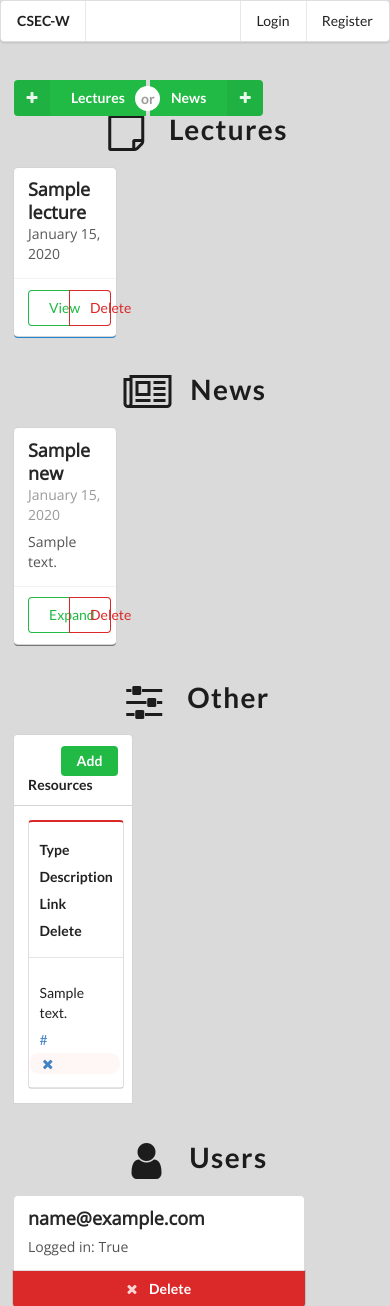
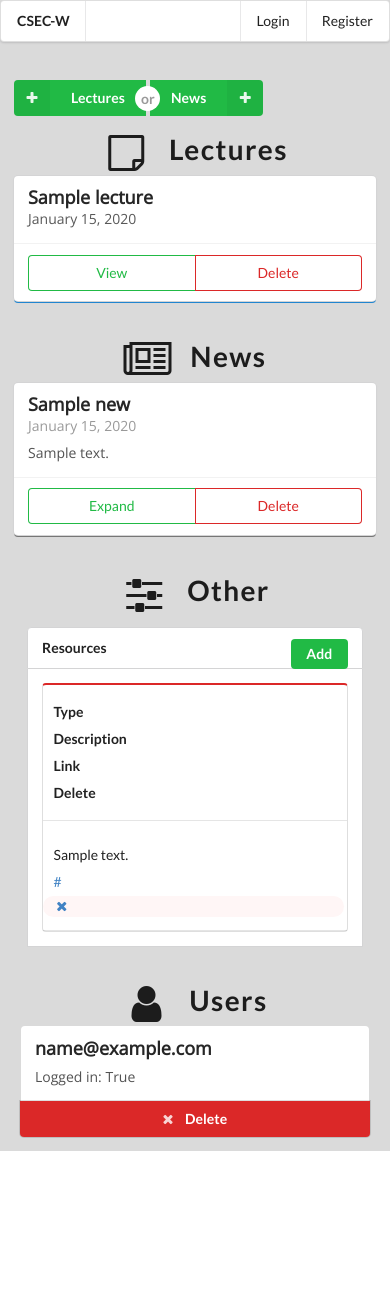
Before and after one commit to csecutsc/csecw_site, a Flask app: template app/templates/dashboard.html in a window 390 px wide. Shown: the top 1306 px of the page. After the commit the page ends 1151 px from the top, so only its background shows below. Run offline with Flask 2, Linux system fonts and the light colour scheme; tables that the repository leaves empty hold one stand-in row (values such as "Sample post"); the template is opened without the code that fills it: values that come from a table or form of the project are taken from there, most other values are stand-ins (such as "Sample title", 1, 10 or a date in 2020); form fields are guessed from the names that the template uses; parts of the project's set-up code (start-up, migrations or seed data) failed here and were passed over; some libraries are stand-ins or nearby versions.

Commit message:
Improve mobile layout
Signed-off-by: Chintan Shah <chintans98@gmail.com>

```diff
--- a/app/templates/dashboard.html
+++ b/app/templates/dashboard.html
@@ -33,14 +33,15 @@
       <i class="add icon"></i>
       News
     </a>
-  </div>
+  </div><br><br>
+
   <!-- Lectures -->
   <div id="lectures">
     <h1 class="ui horizontal divider header">
       <i class="sticky note outline icon"></i>
       Lectures
     </h1>
-    <div class="ui three cards">
+    <div class="ui three stackable cards">
       {% for lecture in lectures %}
       <script>
           // if the card is clicked, it triggers the modal
@@ -185,7 +186,7 @@
       <i class="newspaper icon"></i>
       News
     </h1>
-    <div class="ui three cards">
+    <div class="ui three stackable cards">
       {% for news in all_news %}
       <script>
           // if the card is clicked, it triggers the modal
@@ -266,7 +267,7 @@
       Other
     </h1>
 
-    <div class="ui grid">
+    <div class="ui stackable grid">
       <!-- Resources -->
       <div class="six wide column">
         <div class="ui top attached header">
@@ -320,7 +321,7 @@
       Users
     </h1>
 
-    <div class="ui cards">
+    <div class="ui stackable cards">
       {% for user in users %}
         <script>
             // if the card is clicked, it triggers the modal
```
Also changed, not shown: 1 other file.
